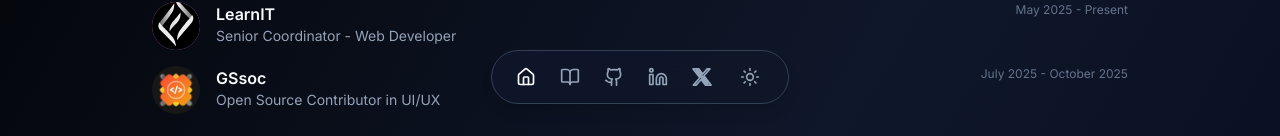
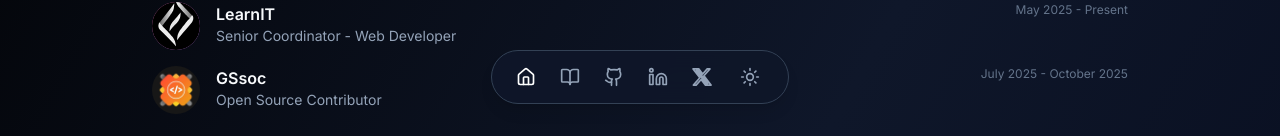
Before and after one commit to csxark/Portfolio_New, a Next.js app: page / in a window 1280 px wide. Shown: the part 664-800 px from the top of the page. Built offline with nearby package versions, Linux system fonts and the light colour scheme.

Commit message:
Update page.tsx

```diff
--- a/app/page.tsx
+++ b/app/page.tsx
@@ -72,7 +72,7 @@ export default function Home() {
                 <div className="flex justify-between items-start mb-1">
                   <div>
                     <h3 className="text-base font-semibold">GSsoc</h3>
-                    <p className="text-slate-400 text-sm">Open Source Contributor in UI/UX</p>
+                    <p className="text-slate-400 text-sm">Open Source Contributor</p>
                   </div>
                   <span className="text-xs text-slate-500 dark:text-slate-500">July 2025 - October 2025</span>
                 </div>
```
